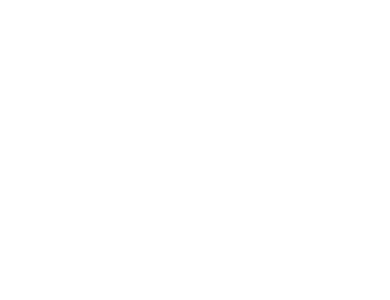
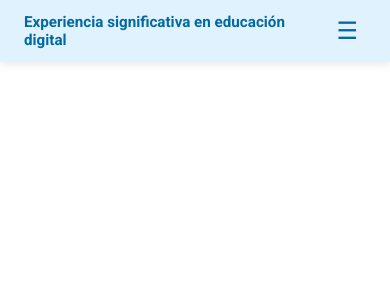
Before and after one commit to YefersonIdarraga/webquestexpsignificativa, a React (Vite) app: page / in a window 390 px wide. Shown: the top 300 px of the page. Built offline with nearby package versions, Linux system fonts and the light colour scheme.

Commit message:
se realiza menu responsive

```diff
--- a/src/components/Menu.jsx
+++ b/src/components/Menu.jsx
@@ -1,11 +1,59 @@
-import React from 'react'
+import React, { useState } from 'react';
+import { NavLink } from 'react-router-dom';
+import '../styles/Menu.css';
 
 const Menu = () => {
+  const [isOpen, setIsOpen] = useState(false);
+
+  const secciones = [
+    { nombre: 'Introducción', ruta: '/' },
+    { nombre: 'Tarea', ruta: '/tarea' },
+    { nombre: 'Proceso', ruta: '/proceso' },
+    { nombre: 'Recursos', ruta: '/recursos' },
+    { nombre: 'Evaluación', ruta: '/evaluacion' },
+    { nombre: 'Conclusión', ruta: '/conclusion' },
+    { nombre: 'Créditos', ruta: '/creditos' },
+  ];
+
+  const toggleMenu = () => {
+    setIsOpen(!isOpen);
+  };
+
+  const closeMenu = () => {
+    setIsOpen(false);
+  };
+
   return (
-    <nav>
+    <nav className="navbar">
+      <div className="nav-brand">
+        <span>Experiencia significativa en educación digital</span>
+        {/* Botón para móviles */}
+        <button
+          className="menu-toggle"
+          onClick={toggleMenu}
+          aria-label="Abrir menú"
+        >
+          {isOpen ? '✕' : '☰'}
+        </button>
+      </div>
 
+      <ul className={`nav-list ${isOpen ? 'is-open' : ''}`}>
+        {secciones.map((seccion, index) => (
+          <li key={index} className="nav-item">
+            <NavLink
+              to={seccion.ruta}
+              className={({ isActive }) =>
+                isActive ? 'nav-link active' : 'nav-link'
+              }
+              onClick={closeMenu}
+            >
+              {seccion.nombre}
+            </NavLink>
+          </li>
+        ))}
+      </ul>
     </nav>
-  )
-}
+  );
+};
 
-export default Menu
+export default Menu;
--- a/src/index.css
+++ b/src/index.css
@@ -0,0 +1,10 @@
+@import url('https://fonts.googleapis.com/css2?family=Roboto:ital,wght@0,100..900;1,100..900&display=swap');
+
+html {
+    font-family: "Roboto", sans-serif;
+}
+
+body {
+  margin: 0;
+  padding-top: 60px;
+}
--- a/src/pages/Conclusion.jsx
+++ b/src/pages/Conclusion.jsx
@@ -1,8 +1,13 @@
 import React from 'react'
+import Menu from '../components/menu'
 
 const Conclusion = () => {
   return (
-    <div>conclusion</div>
+    <>
+      <section>
+        <Menu />
+      </section>
+    </>
   )
 }
 
--- a/src/pages/Creditos.jsx
+++ b/src/pages/Creditos.jsx
@@ -1,8 +1,13 @@
 import React from 'react'
+import Menu from '../components/menu'
 
 const Creditos = () => {
   return (
-    <div>Creditos</div>
+    <>
+      <section>
+        <Menu />
+      </section>
+    </>
   )
 }
 
--- a/src/pages/Evaluacion.jsx
+++ b/src/pages/Evaluacion.jsx
@@ -1,8 +1,13 @@
 import React from 'react'
+import Menu from '../components/menu'
 
 const Evaluacion = () => {
   return (
-    <div>Evaluacion</div>
+    <>
+      <section>
+        <Menu />
+      </section>
+    </>
   )
 }
 
--- a/src/pages/Introduccion.jsx
+++ b/src/pages/Introduccion.jsx
@@ -1,12 +1,13 @@
 import React from 'react'
 import Menu from '../components/menu'
+
 
 const Introduccion = () => {
   return (
     <>
-    <head>
-        <Menu />
-    </head>
+    <section>
+        <Menu/>
+    </section>
     </>
   )
 }
--- a/src/pages/Proceso.jsx
+++ b/src/pages/Proceso.jsx
@@ -1,8 +1,13 @@
 import React from 'react'
+import Menu from '../components/menu'
 
 const Proceso = () => {
   return (
-    <div>Proceso</div>
+    <>
+      <section>
+        <Menu />
+      </section>
+    </>
   )
 }
 
--- a/src/pages/Recursos.jsx
+++ b/src/pages/Recursos.jsx
@@ -1,8 +1,13 @@
 import React from 'react'
+import Menu from '../components/menu'
 
 const Recursos = () => {
   return (
-    <div>Recursos</div>
+    <>
+      <section>
+        <Menu />
+      </section>
+    </>
   )
 }
 
--- a/src/pages/Tarea.jsx
+++ b/src/pages/Tarea.jsx
@@ -1,8 +1,13 @@
 import React from 'react'
+import Menu from '../components/menu'
 
 const Tarea = () => {
   return (
-    <div>Tarea</div>
+    <>
+      <section>
+        <Menu />
+      </section>
+    </>
   )
 }
 
--- /dev/null
+++ b/src/styles/Menu.css
@@ -0,0 +1,131 @@
+/* Menu Fijo */
+.navbar {
+  position: fixed;
+  top: 0;
+  left: 0;
+  width: 100%;
+  background-color: #e0f2fe; /* Azul claro */
+  box-shadow: 0 2px 10px rgba(0, 0, 0, 0.1);
+  z-index: 1000;
+  padding: 0.8rem 1.5rem;
+  display: flex;
+  justify-content: space-between;
+  align-items: center;
+  box-sizing: border-box;
+}
+
+.nav-brand {
+  font-weight: 700;
+  font-size: 1.05rem;
+  color: #0369a1;
+  display: flex;
+  justify-content: space-between;
+  align-items: center;
+  gap: 1rem;
+}
+
+.menu-toggle {
+  display: none;
+  background: none;
+  border: none;
+  font-size: 1.5rem;
+  color: #0369a1;
+  cursor: pointer;
+  padding: 0.2rem 0.5rem;
+  border-radius: 4px;
+  transition: transform 0.2s ease, background-color 0.2s ease;
+}
+
+.menu-toggle:hover {
+  background-color: #bae6fd;
+}
+
+.nav-list {
+  display: flex;
+  gap: 0.8rem;
+  list-style: none;
+  margin: 0;
+  padding: 0;
+}
+
+.nav-link {
+  text-decoration: none;
+  color: #0369a1;
+  font-weight: 600;
+  font-size: 0.95rem;
+  padding: 0.5rem 0.8rem;
+  border-radius: 6px;
+  transition: background-color 0.2s ease, color 0.2s ease;
+  white-space: nowrap;
+}
+
+.nav-link:hover {
+  background-color: #bae6fd;
+  color: #0c4a6e;
+}
+
+/* Enlace activo de React Router */
+.nav-link.active {
+  background-color: #0284c7;
+  color: #ffffff;
+}
+
+/* Animación Responsive para Móviles */
+
+@media (max-width: 900px) {
+  .menu-toggle {
+    display: block; /* Muestra el botón hamburguesa */
+  }
+
+  .nav-brand {
+    width: 100%;
+  }
+
+  .nav-brand span {
+    font-size: 0.95rem; /* Ajusta el texto largo en pantallas pequeñas */
+    line-height: 1.2;
+  }
+
+  .nav-list {
+    flex-direction: column;
+    width: 100%;
+    position: absolute;
+    top: 100%;
+    left: 0;
+    background-color: #e0f2fe;
+    box-shadow: 0 6px 12px rgba(0, 0, 0, 0.15);
+    padding: 0;
+    gap: 0;
+    overflow: hidden;
+
+    /* Estado Inicial Oculto */
+    max-height: 0;
+    opacity: 0;
+    transform: translateY(-12px);
+
+    /* Transiciones suaves al abrir y cerrar */
+    transition: max-height 0.4s cubic-bezier(0.4, 0, 0.2, 1),
+                opacity 0.3s ease,
+                transform 0.3s ease,
+                padding 0.3s ease;
+  }
+
+  /* Estado Activo desplegado */
+  .nav-list.is-open {
+    max-height: 450px; /* Altura suficiente para mostrar todas las opciones */
+    opacity: 1;
+    transform: translateY(0);
+    padding: 0.8rem 0;
+  }
+
+  .nav-item {
+    width: 100%;
+    text-align: center;
+  }
+
+  .nav-link {
+    display: block;
+    padding: 0.8rem 1rem;
+    border-radius: 0;
+  }
+}
```
